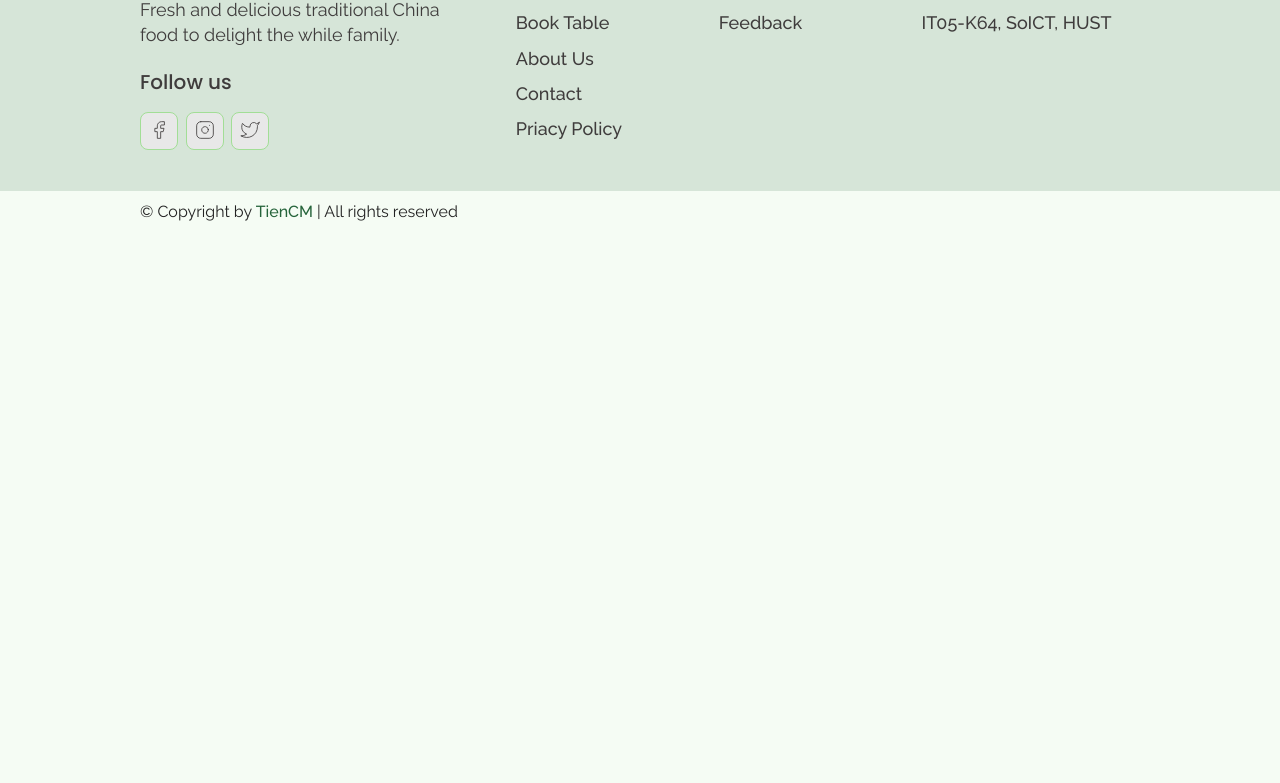
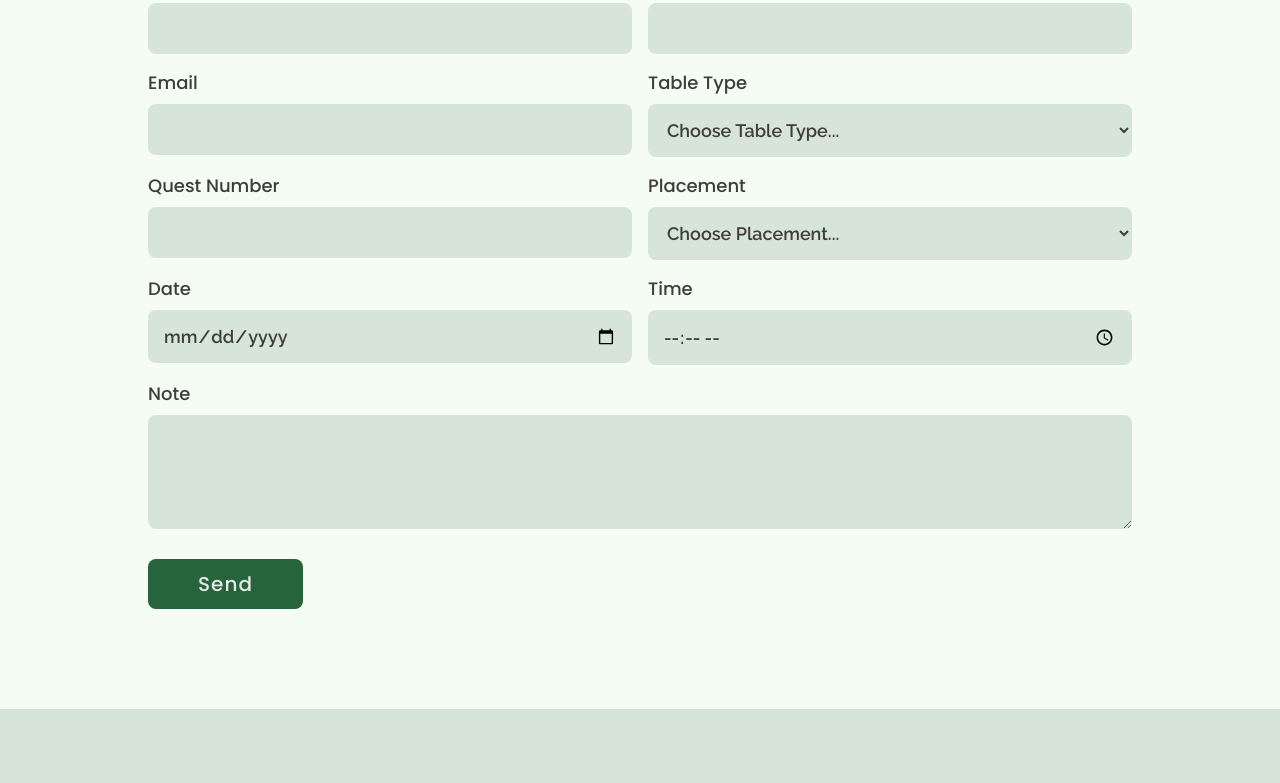
Before and after one commit to chumanhtien/Frontend_HTML_CSS_JS, a plain HTML site: page FE2_Restaurant_Mutiple_Pages/booking.html in a window 1280 px wide. Shown: the part 254-1037 px from the top of the page. Before the commit the page ends 800 px from the top, so only its background shows below. Drawn offline with nearby package versions, Linux system fonts and the light colour scheme.

Commit message:
Booking Page__Final commit

```diff
--- a/FE2_Restaurant_Mutiple_Pages/booking.html
+++ b/FE2_Restaurant_Mutiple_Pages/booking.html
@@ -17,7 +17,7 @@
         crossorigin="anonymous" referrerpolicy="no-referrer">
 
     <!-- aos css: scroll animated -->
-    <link href="https://unpkg.com/aos@2.3.1/dist/aos.css" rel="stylesheet">
+    <link href="https://unpkg.com/aos@next/dist/aos.css" rel="stylesheet">
 </head>
 
 <body>
@@ -65,6 +65,66 @@
     </div>
     <!-- End Nav Section -->
 
+
+    <!-- Booking Section -->
+    <section id="booking_form" class="booking_form" data-aos="fade-up">
+        <div class="container">
+            <h3 class="form__title">Book Table</h3>
+            <div class="form__wrapper">
+                <form class="form">
+                    <div class="form__group">
+                        <label for="firstName">First Name</label>
+                        <input type="text" id="firstName" name="first_name" required>
+                    </div>
+                    <div class="form__group">
+                        <label for="lastName">Last Name</label>
+                        <input type="text" id="lastName" name="last_name" required>
+                    </div>
+                    <div class="form__group">
+                        <label for="email">Email</label>
+                        <input type="email" id="email" name="email" required>
+                    </div>
+                    <div class="form__group">
+                        <label for="table">Table Type</label>
+                        <select id="tableType" name="table_type">
+                            <option selected disabled>Choose Table Type...</option>
+                            <option value="small">Small (2 person)</option>
+                            <option value="medium">Medium (4 person)</option>
+                            <option value="large">Large (6 person)</option>
+                        </select>
+                    </div>
+                    <div class="form__group">
+                        <label for="guestNumber">Quest Number</label>
+                        <input type="number" id="guestNumber" name="guest_number" min="1" max="10" required>
+                    </div>
+                    <div class="form__group">
+                        <label for="placement">Placement</label>
+                        <select id="tableType" name="placement">
+                            <option selected disabled>Choose Placement...</option>
+                            <option value="outdoor">Outdoor</option>
+                            <option value="indoor">Indoor</option>
+                            <option value="rooftop">Rooftop</option>
+                        </select>
+                    </div>
+                    <div class="form__group">
+                        <label for="date">Date</label>
+                        <input type="date" id="date" name="date" required>
+                    </div>
+                    <div class="form__group">
+                        <label for="time">Time</label>
+                        <input type="time" id="time" name="time" required>
+                    </div>
+                    <div class="form__group form__group__full">
+                        <label for="note">Note</label>
+                        <textarea name="note" id="note" rows="4" required></textarea>
+                    </div>
+                    <!-- <button>Sens</button> -->
+                    <button type="submit" class="btn primary-btn">Send</button>
+                </form>
+            </div>
+        </div>
+    </section>
+    <!-- End Booking Section -->
 
     <!-- Footer -->
     <footer>
@@ -184,7 +244,7 @@
 
 
     <!-- aos script -->
-    <script defer src="https://unpkg.com/aos@2.3.1/dist/aos.js"></script>
+    <script src="https://unpkg.com/aos@next/dist/aos.js"></script>
 
     <!-- custome script -->
     <script src="main.js"></script>
--- a/FE2_Restaurant_Mutiple_Pages/components.css
+++ b/FE2_Restaurant_Mutiple_Pages/components.css
@@ -404,6 +404,7 @@ footer {
 .form__title {
     font-size: 1.8rem;
     margin-bottom: 2rem;
+    font-weight: 600;
 }
 
 .form__group label {
@@ -476,7 +477,7 @@ footer {
     .form__group textarea,
     .form__group select {
         font-size: 1.8rem;
-        padding: 2rem;
+        padding: 1.5rem;
         margin-top: 1.2rem;
     }
 }
--- a/FE2_Restaurant_Mutiple_Pages/home.css
+++ b/FE2_Restaurant_Mutiple_Pages/home.css
@@ -580,6 +580,7 @@
     text-align: center;
     text-transform: capitalize;
     color: var(--black-1);
+    font-weight: 500;
 }
 
 .testimonial__items__wrapper {
--- a/FE2_Restaurant_Mutiple_Pages/menu.css
+++ b/FE2_Restaurant_Mutiple_Pages/menu.css
@@ -7,6 +7,7 @@
 .page__title__text {
     font-size: 2.2rem;
     color: var(--black-1);
+    font-weight: 600;
 }
 
 @media only screen and (min-width: 768px) {
```
Also changed, not shown: FE2_Restaurant_Mutiple_Pages/contact.html (+1 -1 lines), FE2_Restaurant_Mutiple_Pages/index.html (+1 -1 lines), FE2_Restaurant_Mutiple_Pages/images/logo.png (added).
